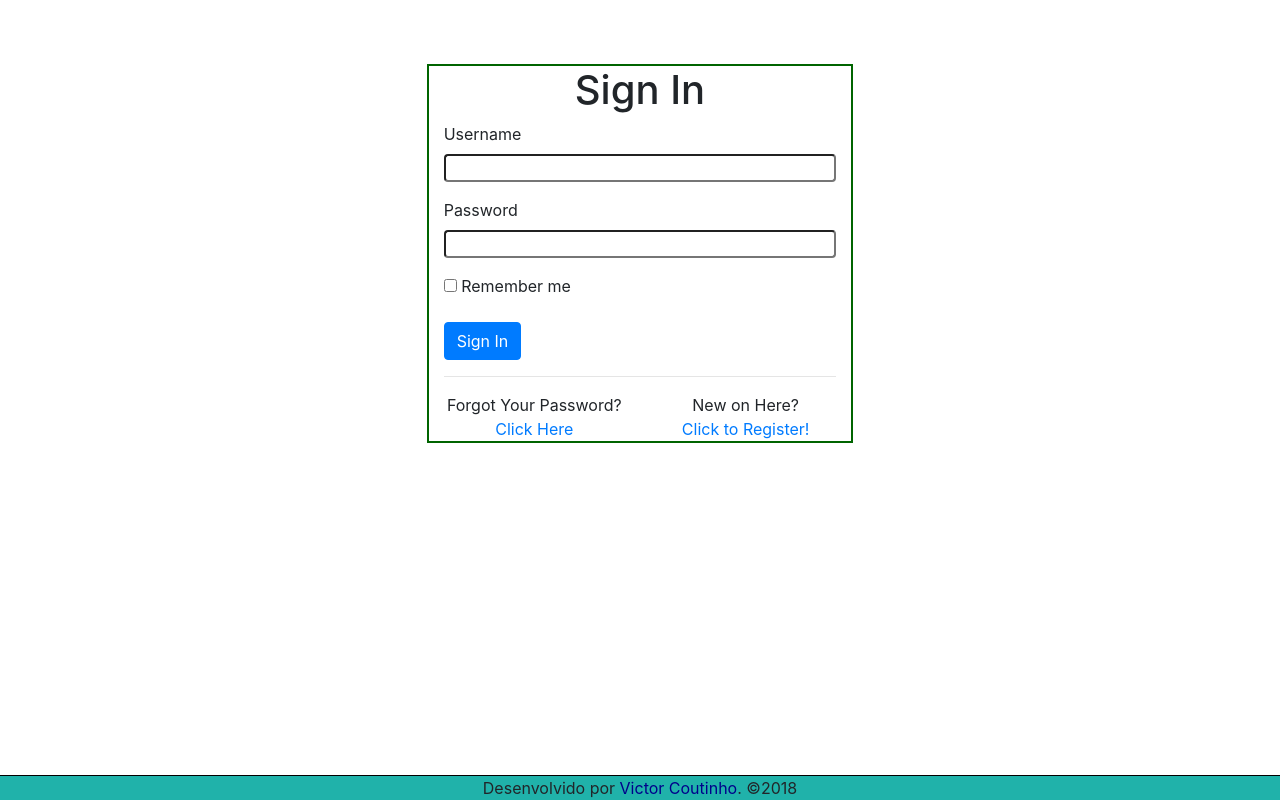
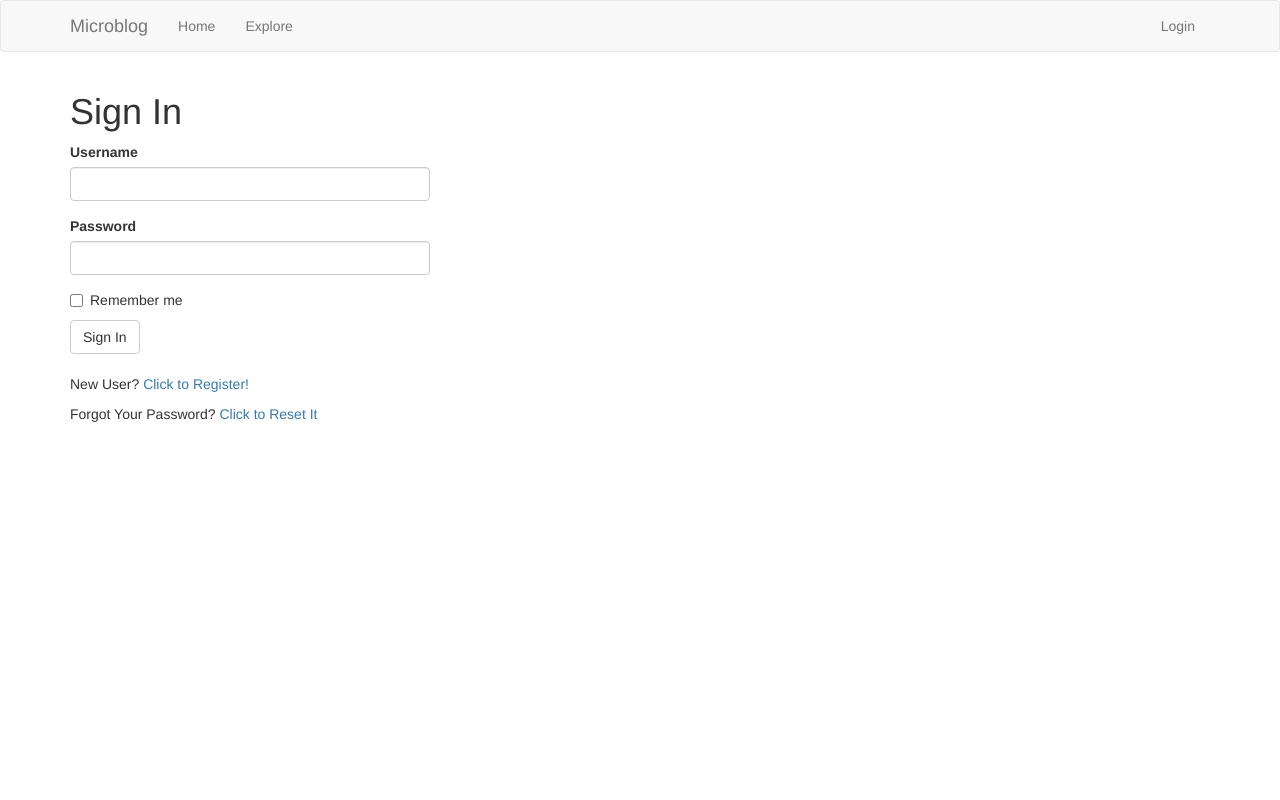
Before and after one commit to VictorCoutinho86/microblog, a Flask app: page /login in a window 1280 px wide. Run offline with Flask 2, Linux system fonts and the light colour scheme; parts of the project's set-up code (start-up, migrations or seed data) failed here and were passed over; some libraries are stand-ins or nearby versions.

Commit message:
Chapter 11 -  Facelift

```diff
--- a/app/__init__.py
+++ b/app/__init__.py
@@ -1,5 +1,6 @@
 import os
 from flask import Flask
+from flask_bootstrap import Bootstrap
 from config import Config
 from flask_sqlalchemy import SQLAlchemy
 from flask_migrate import Migrate
@@ -14,6 +15,7 @@ db = SQLAlchemy(app)
 mail = Mail(app)
 migrate = Migrate(app, db)
 login = LoginManager(app)
+bootstrap = Bootstrap(app)
 login.login_view = 'login'
 
 if not app.debug:
--- a/app/static/style/my_style.css
+++ b/app/static/style/my_style.css
@@ -21,7 +21,7 @@ body{
 }
 .container_fluid{
     background-color: lightseagreen;
-    min-height:98%;
+    min-height:100%;
 	position:relative;
 	width:800px;
 }
--- a/app/templates/404.html
+++ b/app/templates/404.html
@@ -1,6 +1,6 @@
 {% extends "base.html" %}
 
-{% block content %}
-    <h1>File Not Found</h1>
+{% block app_content %}
+    <h1>Not Found</h1>
     <p><a href="{{ url_for('index') }}">Back</a></p>
 {% endblock %}
--- a/app/templates/500.html
+++ b/app/templates/500.html
@@ -1,6 +1,6 @@
 {% extends "base.html" %}
 
-{% block content %}
+{% block app_content %}
     <h1>An unexpected error has occurred</h1>
     <p>The administrator has been notified. Sorry for the inconvenience!</p>
     <p><a href="{{ url_for('index') }}">Back</a></p>
--- a/app/templates/base.html
+++ b/app/templates/base.html
@@ -1,68 +1,50 @@
-<!DOCTYPE html>
-<html lang="pt-br">
+{% extends 'bootstrap/base.html' %}
 
-<head>
-    <meta charset="UTF-8">
-    <meta name="viewport" content="width=device-width, initial-scale=1.0"> {% if title %}
-    <title>{{ title }} - Microblog</title>
+{% block title %}
+{% if title %}{{ title }} - Microblog{% else %}Welcome to Microblog{% endif %}
+{% endblock %}
+
+{% block navbar %}
+<nav class="navbar navbar-default">
+    <div class="container">
+        <div class="navbar-header">
+            <button type="button" class="navbar-toggle collapsed" data-toggle="collapse"
+                    data-target="#bs-example-navbar-collapse-1" aria-expanded="false">
+                <span class="sr-only">Toggle navigation</span>
+                <span class="icon-bar"></span>
+                <span class="icon-bar"></span>
+                <span class="icon-bar"></span>
+            </button>
+            <a class="navbar-brand" href="{{ url_for('index') }}">Microblog</a>
+        </div>
+        <div class="collapse navbar-collapse" id="bs-example-navbar-collapse-1">
+            <ul class="nav navbar-nav">
+                <li><a href="{{ url_for('index') }}">Home</a></li>
+                <li><a href="{{ url_for('explore') }}">Explore</a></li>
+            </ul>
+            <ul class="nav navbar-nav navbar-right">
+                {% if current_user.is_anonymous %}
+                <li><a href="{{ url_for('login') }}">Login</a></li>
                 {% else %}
-    <title>Welcome to Microblog</title>
+                <li><a href="{{ url_for('user', username=current_user.username) }}">Profile</a></li>
+                <li><a href="{{ url_for('logout') }}">Logout</a></li>
                 {% endif %}
-    <link rel="shortcut icon" href="{{ url_for('static', filename='img/favicon.ico') }}" />
-    <link rel="stylesheet" href="{{ url_for('static', filename='style/my_style.css') }}" />
-    <link rel="stylesheet" href="{{ url_for('static', filename='style/normalize.css') }}" />
-    <link rel="stylesheet" href="https://maxcdn.bootstrapcdn.com/bootstrap/4.0.0/css/bootstrap.min.css">
-</head>
-
-<body>
-    <div class="container-fluid">
-        {% if not current_user.is_anonymous %}
-        <nav class="navbar navbar-expand-md bg-dark navbar-dark">
-            <!-- Brand -->
-            <a class="navbar-brand" href="{{ url_for('index') }}">Microblog</a>
-
-            <!-- Toggler/collapsibe Button -->
-            <button class="navbar-toggler" type="button" data-toggle="collapse" data-target="#collapsibleNavbar">
-                <span class="navbar-toggler-icon"></span>
-            </button>
-            <!-- Navbar links -->
-            <div class="collapse navbar-collapse" id="collapsibleNavbar">
-                <ul class="navbar-nav">
-                    <li class="nav-item">
-                        <a class="nav-link" href="{{ url_for('user', username=current_user.username) }}">Profile</a>
-                    </li>
-                    <li class="nav-item">
-                        <a class="nav-link" href="{{ url_for('explore') }}">Explore</a>
-                    </li>
-                    <li class="nav-item">
-                        <a class="nav-link" href="{{ url_for('logout') }}">Logout</a>
-                    </li>
             </ul>
         </div>
+    </div>
 </nav>
-        {% endif %}
+{% endblock %}
+{% block content %}
+<div class="container">
     {% with messages = get_flashed_messages() %}
     {% if messages %}
-        <ul>
     {% for message in messages %}
-            <li>{{ message }}</li>
+    <div class="alert alert-info" role="alert">{{ message }}</div>
     {% endfor %}
-        </ul>
-        {% endif %} {% endwith %}
-        <div class="content">
-            {% block content %}{% endblock %}
-        </div><!-- fim .content -->
-    </div><!-- fim .container -->
-    <div class="footer text-center">
-        <span>Desenvolvido por
-            <a href="https://www.linkedin.com/in/victorcoutinhomelo" target="new">Victor Coutinho</a>. &copy;2018</span>
+    {% endif %}
+    {% endwith %}
+
+    {# application content needs to be provided in the app_content block #}
+    {% block app_content %}{% endblock %}
 </div>
-    <!-- jQuery library -->
-    <script src="https://ajax.googleapis.com/ajax/libs/jquery/3.3.1/jquery.min.js"></script>
-    <!-- Popper JS -->
-    <script src="https://cdnjs.cloudflare.com/ajax/libs/popper.js/1.12.9/umd/popper.min.js"></script>
-    <!-- Latest compiled JavaScript -->
-    <script src="https://maxcdn.bootstrapcdn.com/bootstrap/4.0.0/js/bootstrap.min.js"></script>
-</body>
-
-</html>
+{% endblock %}
--- a/app/templates/login.html
+++ b/app/templates/login.html
@@ -1,38 +1,17 @@
-{% extends "base.html" %} {% block content %}
-<div class="row">
-    <div class="login_page col-md-4 offset-md-4 col-10 offset-1">
-        <h1 class="text-center">Sign In</h1>
-        <form action="" method="POST" id="login">
-            {{ form.hidden_tag() }}
-            <p>
-                {{ form.username.label(class="text-center") }}
-                <br> {{ form.username() }} {% for error in form.username.errors %}
-                <span style="color: red;">[{{ error }}]</span>
-                {% endfor %}
-            </p>
-            <p>
-                {{ form.password.label(class="text-center") }}
-                <br> {{ form.password() }} {% for error in form.password.errors %}
-                <span style="color: red;">[{{ error }}]</span>
-                {% endfor %}
-            </p>
-            <p>{{ form.remember_me() }} {{ form.remember_me.label }}</p>
-            <p>{{ form.submit(class="btn btn-primary") }}</p>
+{% extends 'base.html' %}
+{% import 'bootstrap/wtf.html' as wtf %}
 
-        </form>
-        <hr>
-        <div class="row help">
-        <div class="col-sm-12 col-12 col-md-6 text-center">
-            Forgot Your Password?<br>
-            <a href="{{ url_for('reset_password_request') }}">Click Here</a>
-        </div>
-        <div class="col-sm-12 col-12 col-md-6 text-center">
-            New on Here?<br>
-            <a href="{{ url_for('register') }}">Click to Register!</a>
-        </div>
+{% block app_content %}
+    <h1>Sign In</h1>
+    <div class="row">
+        <div class="col-md-4">
+            {{ wtf.quick_form(form) }}
         </div>
     </div>
-    <!-- fim .login_page -->
-</div>
-<!-- fim .row -->
+    <br>
+    <p>New User? <a href="{{ url_for('register') }}">Click to Register!</a></p>
+    <p>
+        Forgot Your Password?
+        <a href="{{ url_for('reset_password_request') }}">Click to Reset It</a>
+    </p>
 {% endblock %}
--- a/requirements.txt
+++ b/requirements.txt
@@ -1,7 +1,9 @@
 alembic==0.9.6
 blinker==1.4
 click==6.7
+dominate==2.3.1
 Flask==0.12.2
+Flask-Bootstrap==3.3.7.1
 Flask-Login==0.4.1
 Flask-Mail==0.9.1
 Flask-Migrate==2.1.1
@@ -16,5 +18,6 @@ python-dateutil==2.6.1
 python-editor==1.0.3
 six==1.11.0
 SQLAlchemy==1.2.0
+visitor==0.1.3
 Werkzeug==0.14.1
 WTForms==2.1
```
Also changed, not shown: app/templates/_post.html (+17 -18 lines), app/templates/edit_profile.html (+7 -19 lines), app/templates/index.html (+24 -16 lines), app/templates/register.html (+7 -33 lines), app/templates/reset_password.html (+7 -19 lines), app/templates/reset_password_request.html (+7 -12 lines), app/templates/user.html (+20 -4 lines). Lines whose indentation alone changed are shown as unchanged.
